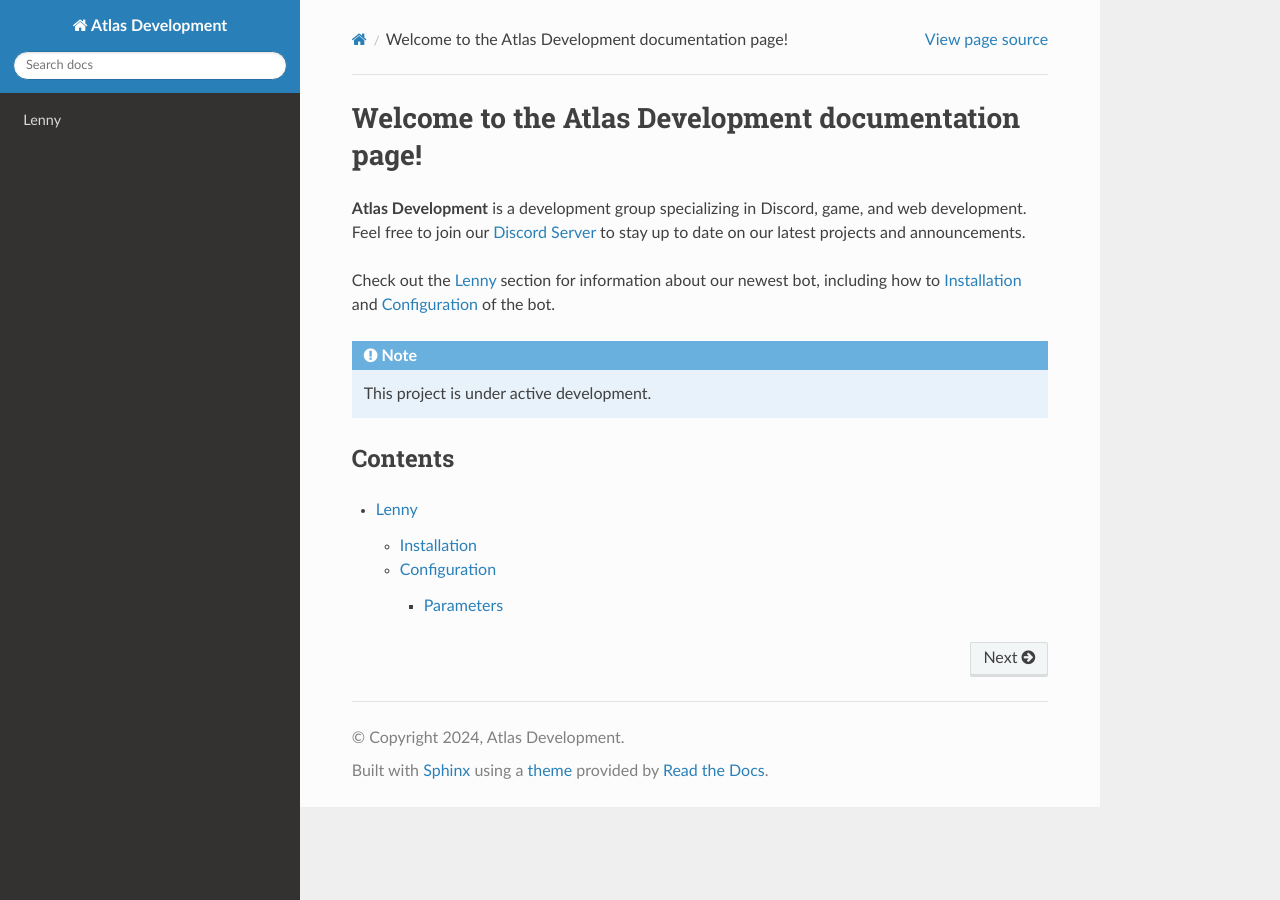
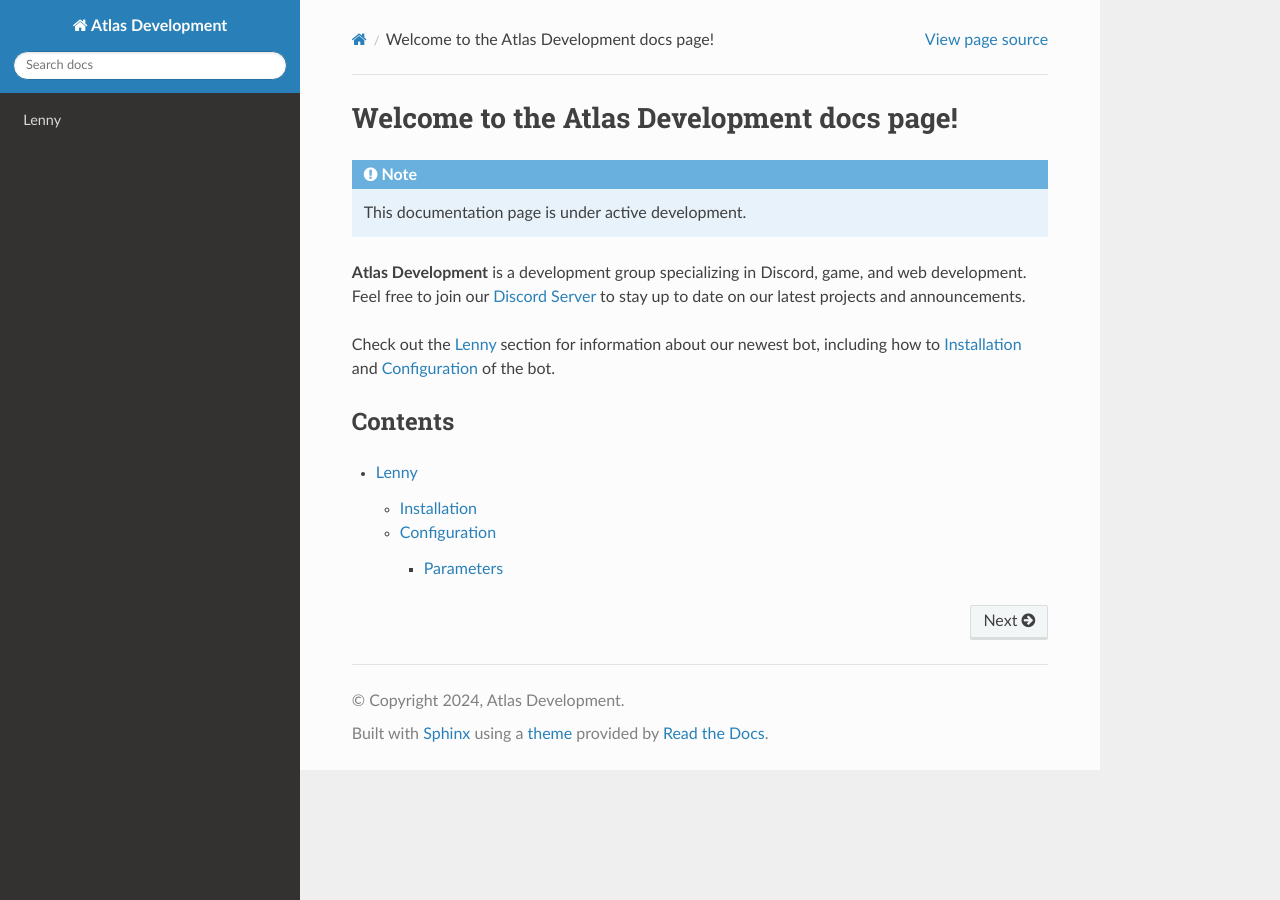
Before and after one commit to madebyatlas/docs, a Sphinx documentation site: the page built from docs/source/index.rst, in a window 1280 px wide. Built offline with Sphinx 7.4.7 and the Read the Docs theme 3.1.0, drawn with Linux system fonts in a browser that asks for light colours.

Commit message:
Update index.rst

```diff
--- a/docs/source/index.rst
+++ b/docs/source/index.rst
@@ -1,5 +1,9 @@
-Welcome to the Atlas Development documentation page!
-===================================
+Welcome to the Atlas Development docs page!
+===========================================
+
+.. note::
+
+   This documentation page is under active development.
 
 **Atlas Development** is a development group specializing in Discord, game, and web development.
 Feel free to join our `Discord Server <https://discord.gg/kbvMKAG6jh>`_
@@ -8,10 +12,6 @@
 Check out the :doc:`lenny` section for information about our newest bot,
 including how to :ref:`installation` and :ref:`configuration` of the bot.
 
-.. note::
-
-   This project is under active development.
-
 Contents
 --------
 
```
